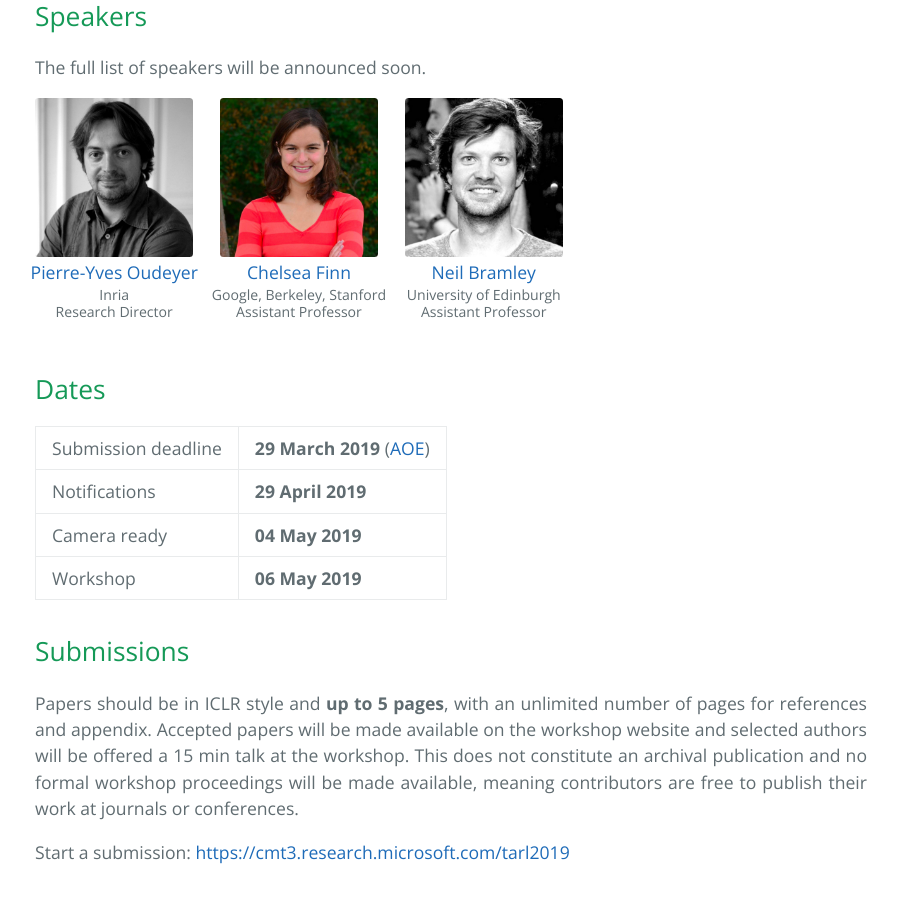
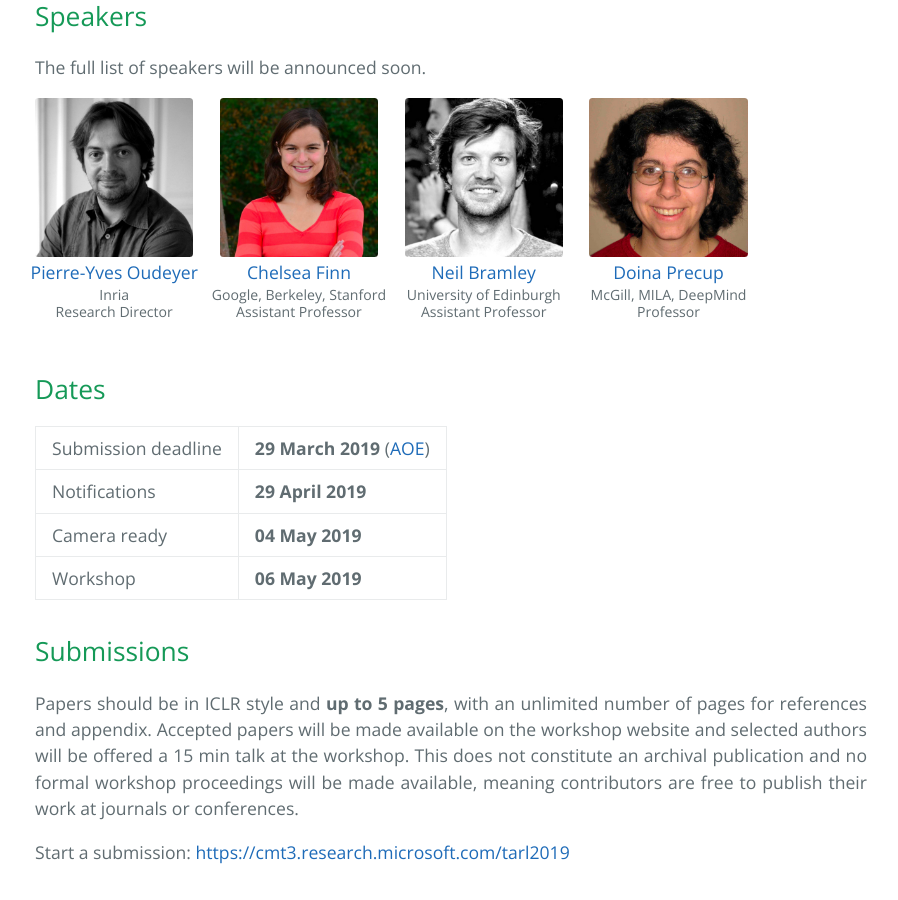
Before and after one commit to tarl2019/tarl2019.github.io, a Jekyll site: the page built from index.md, in a window 1280 px wide and 900 px high, scrolled down 1276 px. Shown: the whole window, without its empty margins (189-1087 px from the left). Built offline with Jekyll 4.4.1, drawn with Linux system fonts in a browser that asks for light colours.

Commit message:
Add Doina to speaker list.

```diff
--- a/_data/speakers.yml
+++ b/_data/speakers.yml
@@ -13,3 +13,8 @@
   url: http://www.bramleylab.ppls.ed.ac.uk/
   title: University of Edinburgh & Assistant Professor
   topics: causality, active learning, discovery, control
+- name: Doina Precup
+  image: assets/faces/doina.jpg
+  url: https://www.cs.mcgill.ca/~dprecup/
+  title: McGill, MILA, DeepMind & Professor
+  topics: RL, representations, uncertainty, planning
```
Also changed, not shown: assets/faces/doina.jpg (added).
